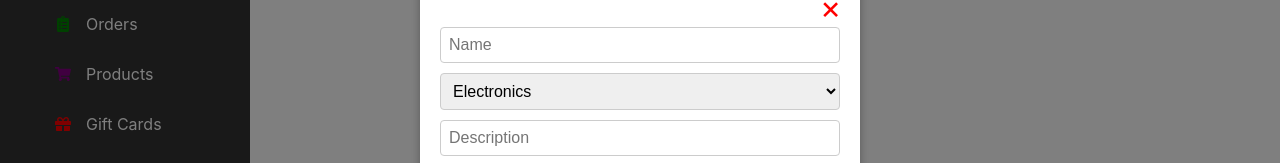
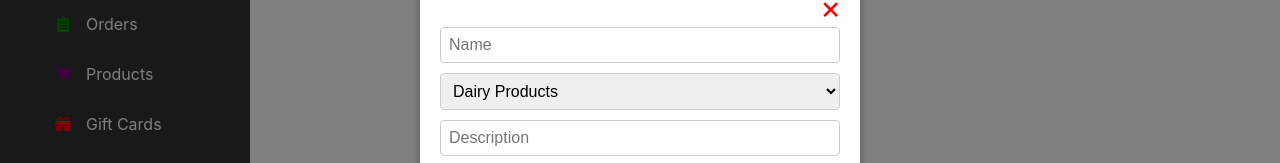
Before and after one commit to Ombito/Admin-dashboard, a React (Create React App) app: page /products in a window 1280 px wide. Both pictures are taken after a click on the button "Add Product". Shown: the part 201-364 px from the top of the page. Built offline with nearby package versions, Linux system fonts and the light colour scheme; no server answers.

Commit message:
Fix: products

```diff
--- a/src/components/Products/products.jsx
+++ b/src/components/Products/products.jsx
@@ -52,7 +52,7 @@ const Products = () => {
     if (categoryFilter !== 'All' && product.category !== categoryFilter) {
       return false;
     }
-    if (groupingFilter !== 'All' && product.category !== groupingFilter) {
+    if (groupingFilter !== 'All' && product.grouping !== groupingFilter) {
       return false;
     }
     return true;
@@ -65,7 +65,7 @@ const Products = () => {
     grouping: 'Trending',
     image_url: '',
     price: '',
-    rating: '1'
+    quantity: '1'
   });
 
 
@@ -81,12 +81,12 @@ const Products = () => {
       setProducts([...products, newProduct]);
       setNewProduct({
         name: '',
-        category: 'Electronics',
+        category: '',
         description: '',
-        grouping: 'Trending',
+        grouping: '',
         image_url: '',
         price: '',
-        rating: '1'
+        quantity: '1'
       });
     }
     console.log('Form submitted!');
@@ -118,16 +118,20 @@ const Products = () => {
               <form onSubmit={handleSubmit} className="product-form">
                 <input type="text" name="name" value={newProduct.name} placeholder="Name" onChange={handleInputChange} />
                 <select name="category" value={newProduct.category} onChange={handleInputChange}>
-                  <option value="Electronics">Electronics</option>
-                  <option value="Phones">Phones</option>
-                  <option value="Television">Television</option>
-                  <option value="Radio">Radio</option>
-                  <option value="Phones">Phones</option>
-                  <option value="Television">Television</option>
-                  <option value="Radio">Radio</option>
+                  <option value="Dairy Products">Dairy Products</option>
+                  <option value="Fruits">Fruits</option>
+                  <option value="Meat & Poultry">Meat & Poultry</option>
+                  <option value="Grains">Grains</option>
+                  <option value="Fresh Vegetabless">Fresh Vegetables</option>
+                  <option value="Fish & Seafood">TFish & Seafood</option>
+                  <option value="Honey Products">Honey Products</option>
+                  <option value="Sugarcane Products">Sugarcane Products</option>
+                  <option value="Nuts & Seeds">Nuts & Seeds</option>
+                  <option value="Beverages">Beverages</option>
+                  <option value="Other Produce">Other Produce</option>
                 </select>
                 <input type="text" name="description" value={newProduct.description} placeholder="Description" onChange={handleInputChange} />
-                <select name="grouping" value={newProduct.category} onChange={handleInputChange}>
+                <select name="grouping" value={newProduct.grouping} onChange={handleInputChange}>
                   <option value="trending">Trending</option>
                   <option value="Featured">Featured</option>
                   <option value="Flash Sales">Flash Sales</option>
@@ -153,10 +157,17 @@ const Products = () => {
               Category:
               <select value={categoryFilter} onChange={handleCategoryFilterChange}>
                 <option value="All">All</option>
-                <option value="Electronics">Electronics</option>
-                <option value="Phones">Phones</option>
-                <option value="Television">Television</option>
-                <option value="Radio">Radio</option>
+                <option value="Dairy Products">Dairy Products</option>
+                <option value="Fruits">Fruits</option>
+                <option value="Meat & Poultry">Meat & Poultry</option>
+                <option value="Grains">Grains</option>
+                <option value="Fresh Vegetabless">Fresh Vegetables</option>
+                <option value="Fish & Seafood">Fish & Seafood</option>
+                <option value="Honey Products">Honey Products</option>
+                <option value="Sugarcane Products">Sugarcane Products</option>
+                <option value="Nuts & Seeds">Nuts & Seeds</option>
+                <option value="Beverages">Beverages</option>
+                <option value="Other Produce">Other Produce</option>
               </select>
             </th>
             <th>Description</th>
```
